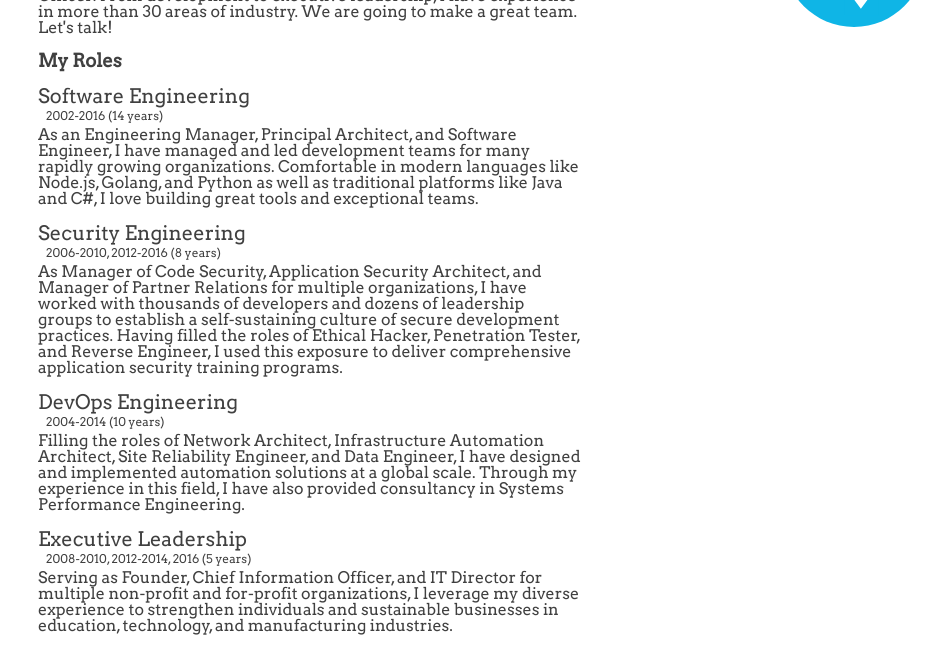
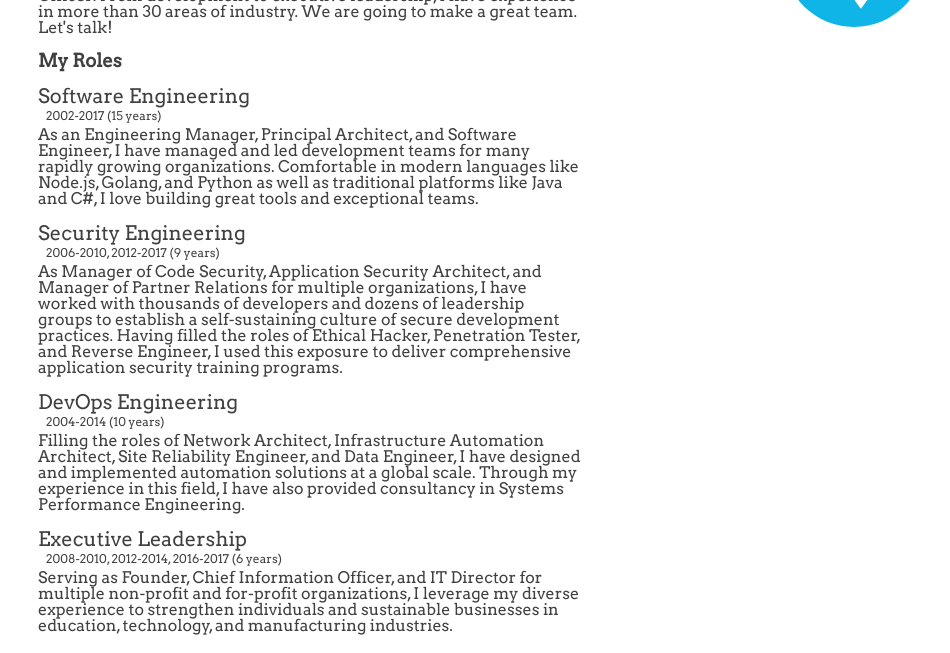
Before and after one commit to jkohrman/jkohrman.github.io, a Jekyll site: the page built from index.html, in a window 1280 px wide. Shown: the part 132-785 px from the top of the page, without its empty margins (330-1280 px from the left). Built offline with Jekyll 4.4.1, drawn with Linux system fonts in a browser that asks for light colours.

Commit message:
Add updated dates to yaml

```diff
--- a/_data/resume.yml
+++ b/_data/resume.yml
@@ -3,16 +3,16 @@ intro: I'm a <em>Code Security Engineering Manager</em> and <em>Chief Informatio
 
 roles:
   - name: Software Engineering
-    years: 2002-2016 (14 years)
+    years: 2002-2017 (15 years)
     description: As an Engineering Manager, Principal Architect, and Software Engineer, I have managed and led development teams for many rapidly growing organizations.  Comfortable in modern languages like Node.js, Golang, and Python as well as traditional platforms like Java and C#, I love building great tools and exceptional teams.
   - name: Security Engineering
-    years: 2006-2010, 2012-2016 (8 years)
+    years: 2006-2010, 2012-2017 (9 years)
     description: As Manager of Code Security, Application Security Architect, and Manager of Partner Relations for multiple organizations, I have worked with thousands of developers and dozens of leadership groups to establish a self-sustaining culture of secure development practices.  Having filled the roles of Ethical Hacker, Penetration Tester, and Reverse Engineer, I used this exposure to deliver comprehensive application security training programs.
   - name: DevOps Engineering
     years: 2004-2014 (10 years)
     description: Filling the roles of Network Architect, Infrastructure Automation Architect, Site Reliability Engineer, and Data Engineer, I have designed and implemented automation solutions at a global scale.  Through my experience in this field, I have also provided consultancy in Systems Performance Engineering.
   - name: Executive Leadership
-    years: 2008-2010, 2012-2014, 2016 (5 years)
+    years: 2008-2010, 2012-2014, 2016-2017 (6 years)
     description: Serving as Founder, Chief Information Officer, and IT Director for multiple non-profit and for-profit organizations, I leverage my diverse experience to strengthen individuals and sustainable businesses in education, technology, and manufacturing industries.
 
 links:
@@ -20,6 +20,6 @@ links:
     description: Jeff Kohrman on LinkedIn
     href: https://linkedin.com/in/jkohrman
 
-pdf: "https://cdn.rawgit.com/jkohrman/jkohrman.github.io/ffee7e9c294d17695934a958bc08cec40e16c6c9/files/jeff_kohrman.pdf"
+pdf: "https://cdn.rawgit.com/jkohrman/jkohrman.github.io/3e9cc223/files/jeff_kohrman.pdf"
 
 form_action: "https://briskforms.com/go/7a0e425e072839f4e9683c79778650b7"
```
